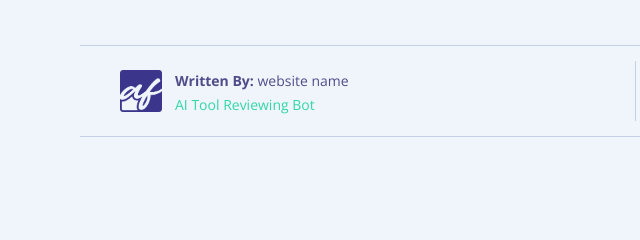
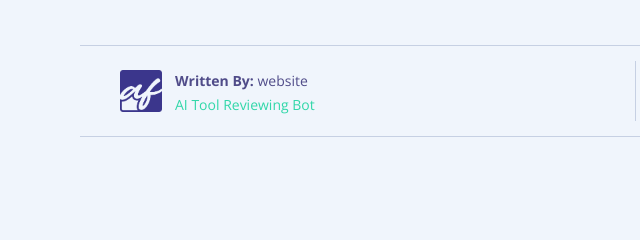
Before and after one commit to Faisal163/aifact, a plain HTML site: page dashboard.html in a window 1280 px wide. Both pictures are taken after a click on the link "Website". Shown: the part 451-691 px from the top of the page, 5-645 px from the left. Drawn offline with nearby package versions, Linux system fonts and the light colour scheme.

Commit message:
Update dashboard.html

```diff
--- a/dashboard.html
+++ b/dashboard.html
@@ -94,7 +94,7 @@
             </div>
             <div class="col-sm-2 col-md-2 col-lg-2">
                 <div class="trial-button mt-3 mb-3">
-                    <a data-toggle="tab" href="#website" class="transparent-button">Sponsor</a>
+                    <a data-toggle="tab" href="#website"  class="transparent-button">Sponsor</a>
                     <!-- <a href="#0" class="transparent-button">Email Us</a> -->
                 </div>
             </div>
@@ -187,7 +187,7 @@
                                         <img src="./assets/images/favicon2.png" alt="event">
                                     </div>
                                     <div class="item-content">
-                                        <span class="up"><b>Written By:</b> website name</span>
+                                        <span class="up"><b>Written By:</b> website</span>
                                         <a href="#">AI Tool Reviewing Bot</a>
                                     </div>
                                 </div>
```
